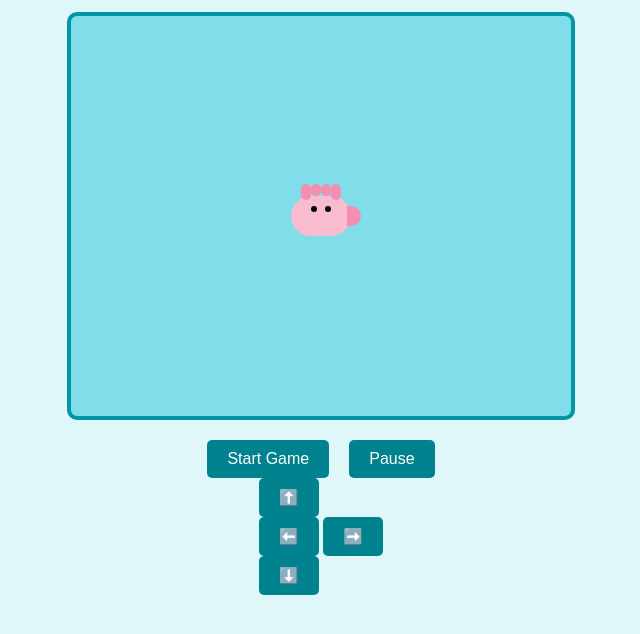
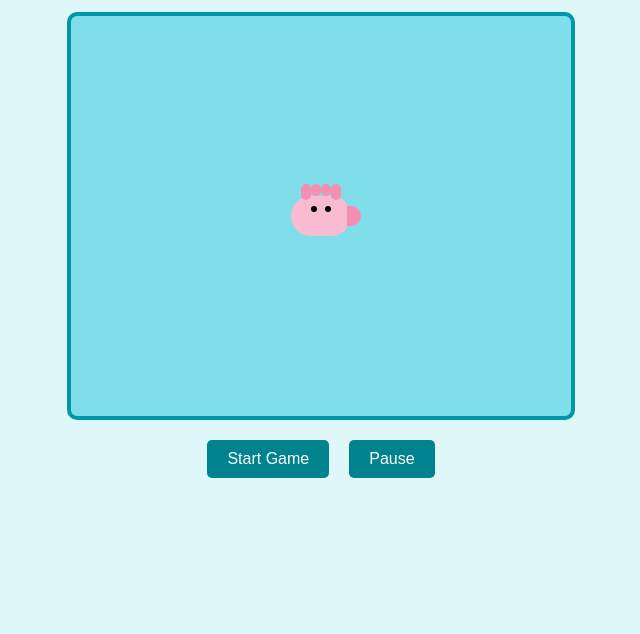
Before and after one commit to brendadaun/axolotl-pellet-feast, a plain HTML site: page index.html in a window 1280 px wide. Shown: the part 114-748 px from the top of the page, without its empty margins (319-959 px from the left). Drawn offline with Linux system fonts and the light colour scheme.

Commit message:
Update index.html

```diff
--- a/index.html
+++ b/index.html
@@ -303,23 +303,6 @@
       });
 
 // Add after your existing key event listeners
-
-// Touch controls for mobile
-const touchControls = document.createElement('div');
-touchControls.className = 'touch-controls';
-touchControls.innerHTML = `
-  <div class="touch-row">
-    <button id="touch-up">⬆️</button>
-  </div>
-  <div class="touch-row">
-    <button id="touch-left">⬅️</button>
-    <button id="touch-right">➡️</button>
-  </div>
-  <div class="touch-row">
-    <button id="touch-down">⬇️</button>
-  </div>
-`;
-document.body.appendChild(touchControls);
 
 // Touch control event listeners
 document.getElementById('touch-up').addEventListener('touchstart', () => { keys.ArrowUp = true; });
```
